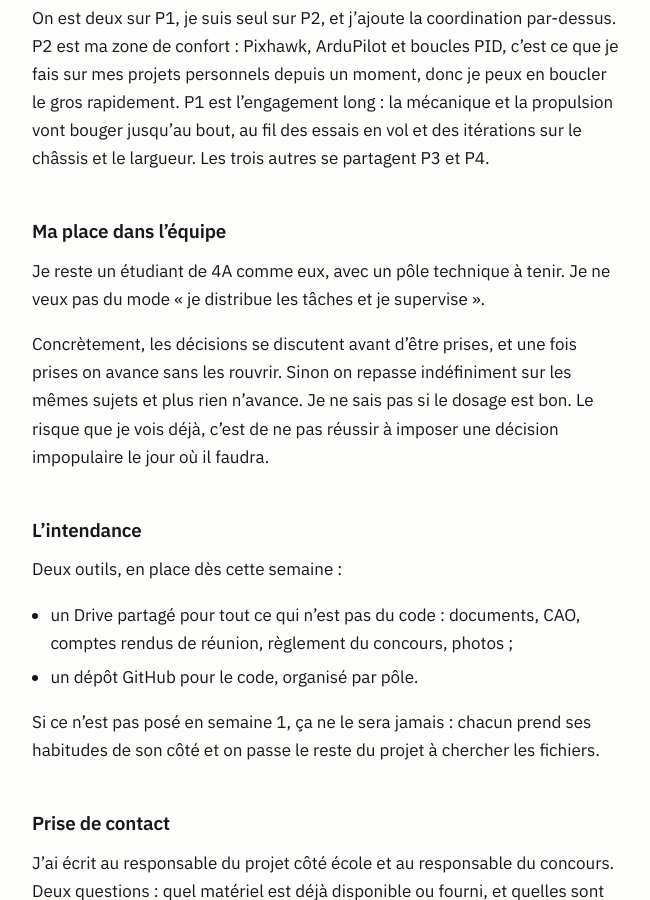
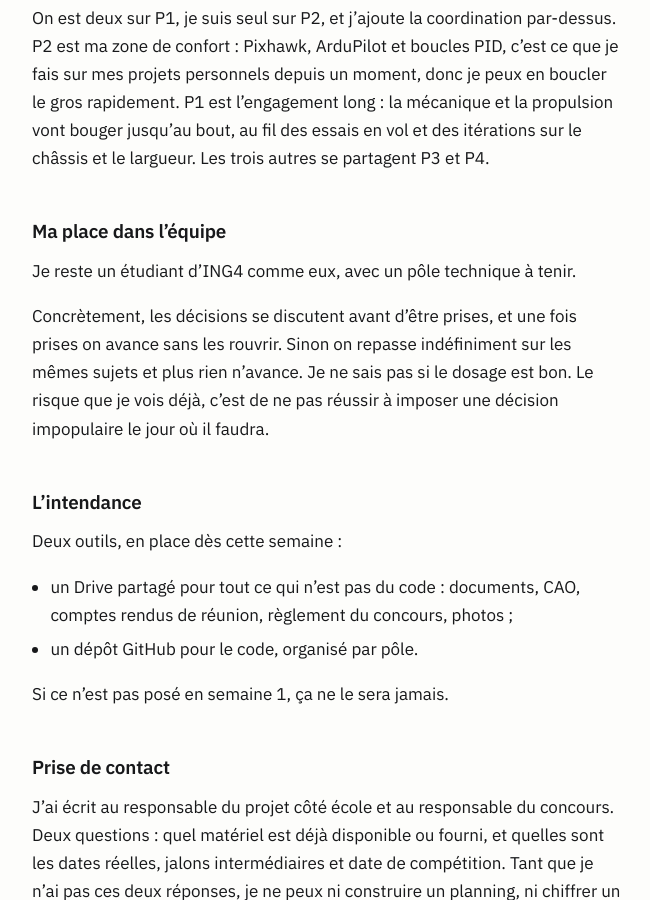
Before and after one commit to SingedJngl/singedjngl.github.io, a Jekyll site: the page built from _posts/fr/2026-09-10-droneload-01-premiere-reunion.md, in a window 1280 px wide and 900 px high, scrolled down 2115 px. Shown: the whole window, without its empty margins (312-962 px from the left). Built offline with Jekyll 4.4.1, drawn with Linux system fonts in a browser that asks for light colours.

Commit message:
Fix team role and project management details
Correct minor errors in team role description and project management.

```diff
--- a/_posts/fr/2026-09-10-droneload-01-premiere-reunion.md
+++ b/_posts/fr/2026-09-10-droneload-01-premiere-reunion.md
@@ -37,7 +37,7 @@ On est deux sur P1, je suis seul sur P2, et j'ajoute la coordination par-dessus.
 
 ## Ma place dans l'équipe
 
-Je reste un étudiant de 4A comme eux, avec un pôle technique à tenir. Je ne veux pas du mode « je distribue les tâches et je supervise ».
+Je reste un étudiant d'ING4 comme eux, avec un pôle technique à tenir.
 
 Concrètement, les décisions se discutent avant d'être prises, et une fois prises on avance sans les rouvrir. Sinon on repasse indéfiniment sur les mêmes sujets et plus rien n'avance. Je ne sais pas si le dosage est bon. Le risque que je vois déjà, c'est de ne pas réussir à imposer une décision impopulaire le jour où il faudra.
 
@@ -48,7 +48,7 @@ Deux outils, en place dès cette semaine :
 - un Drive partagé pour tout ce qui n'est pas du code : documents, CAO, comptes rendus de réunion, règlement du concours, photos ;
 - un dépôt GitHub pour le code, organisé par pôle.
 
-Si ce n'est pas posé en semaine 1, ça ne le sera jamais : chacun prend ses habitudes de son côté et on passe le reste du projet à chercher les fichiers.
+Si ce n'est pas posé en semaine 1, ça ne le sera jamais.
 
 ## Prise de contact
 
```
